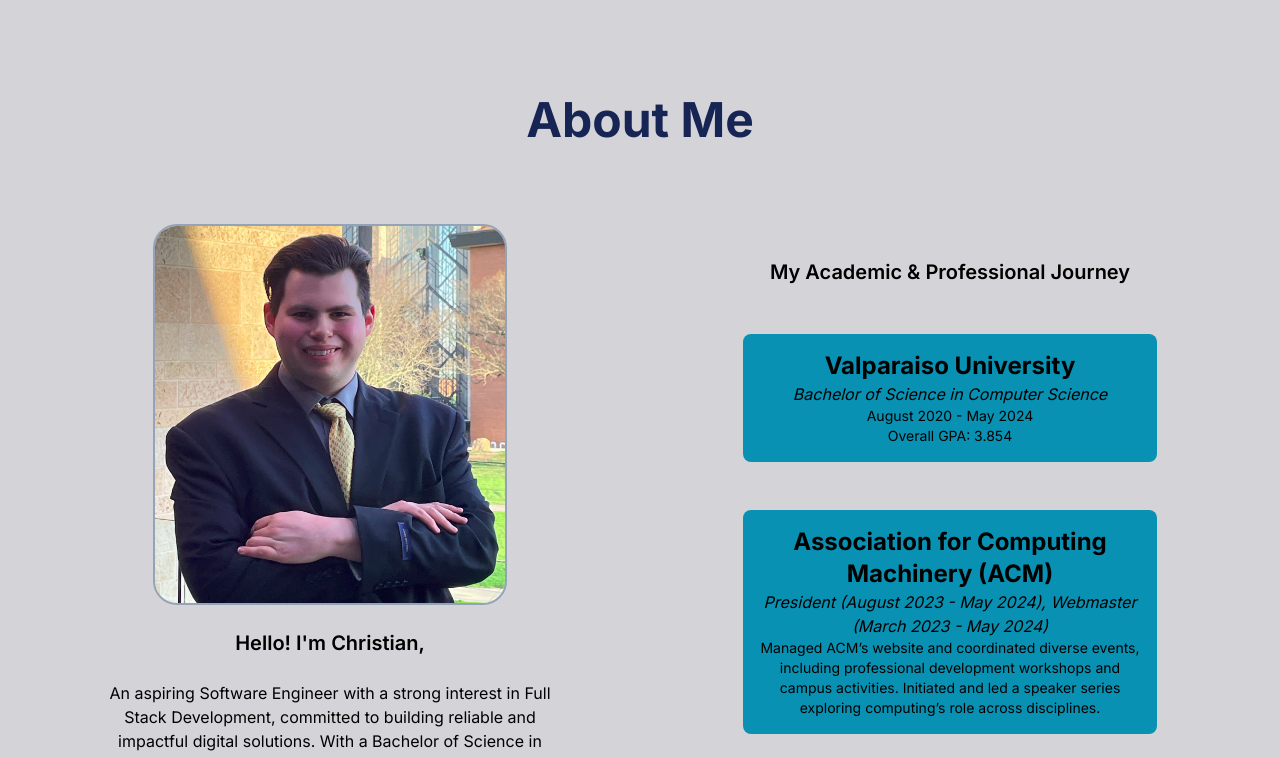
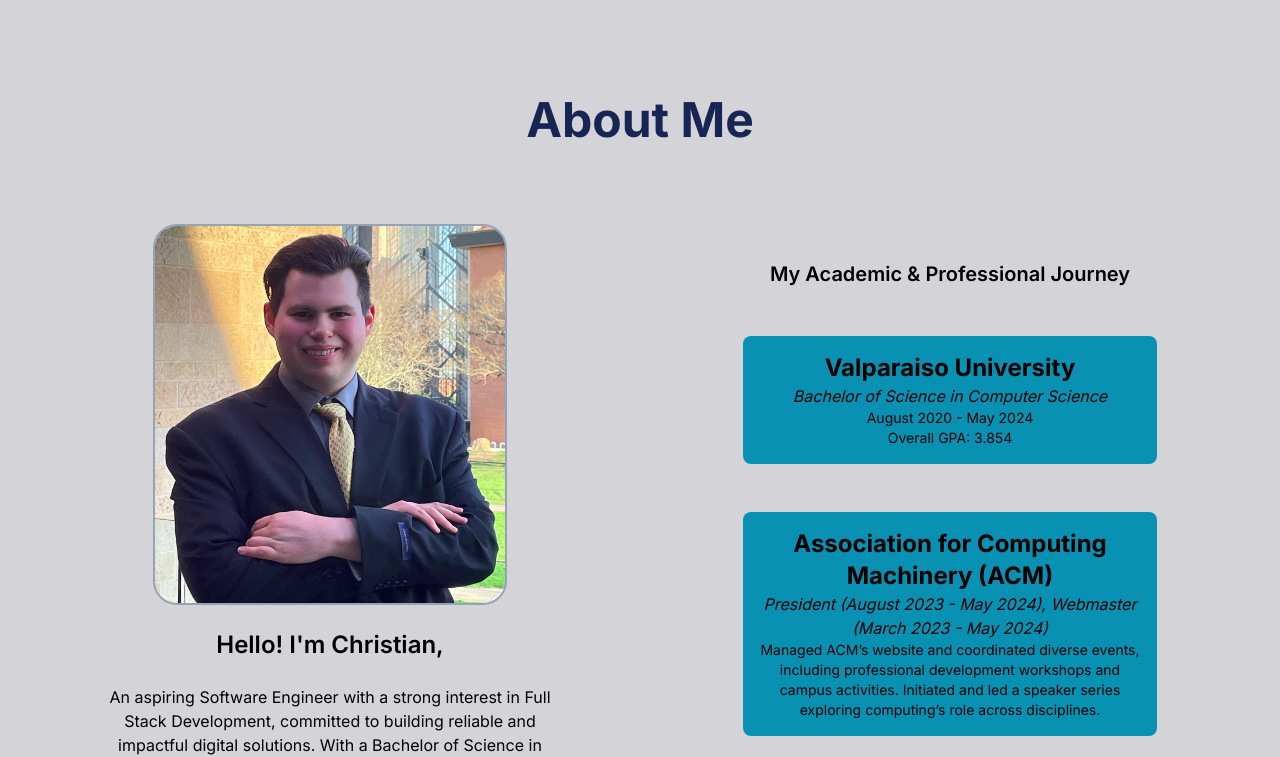
Before and after one commit to chrgarcia19/chrgarcia19.github.io, a Next.js app: page /about in a window 1280 px wide. Shown: the top 757 px of the page. Built offline with nearby package versions, Linux system fonts and the light colour scheme.

Commit message:
Changed the size of a heading

```diff
--- a/src/app/about/page.tsx
+++ b/src/app/about/page.tsx
@@ -18,7 +18,7 @@ const AboutMe = () => {
                                 />
                         </div>
                         <div className="justify-center p-6">
-                            <p className="flex text-xl font-semibold justify-center">Hello! I'm Christian,</p>
+                            <p className="flex text-2xl font-semibold justify-center">Hello! I'm Christian,</p>
                             <br/>
                             <p className="pl-4 pr-4 text-center">An aspiring Software Engineer with a strong interest in Full Stack Development, committed to building reliable and impactful digital solutions. With a Bachelor of Science in Computer Science, I bring a solid technical foundation and a passion for creating user-centered applications.
                                 What began as a spark of curiosity has grown into a deep enthusiasm for learning, designing, and collaborating on software that solves real problems and improves user experiences. I'm eager to contribute to projects that blend technical precision with meaningful impact.</p>
```
